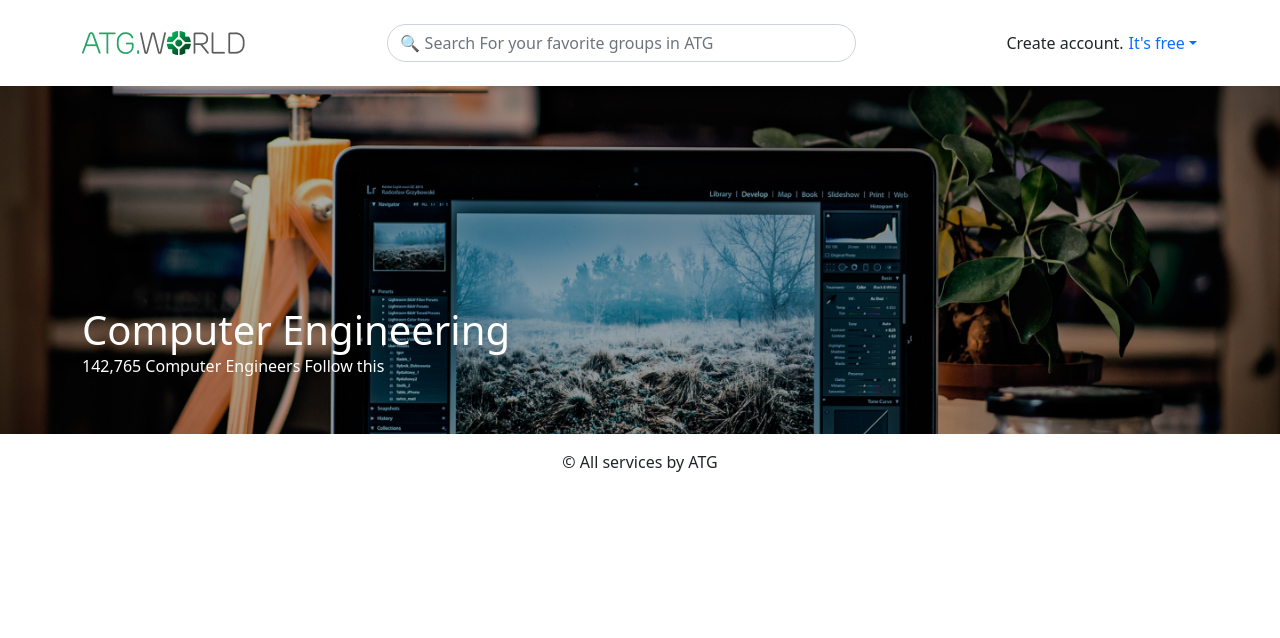
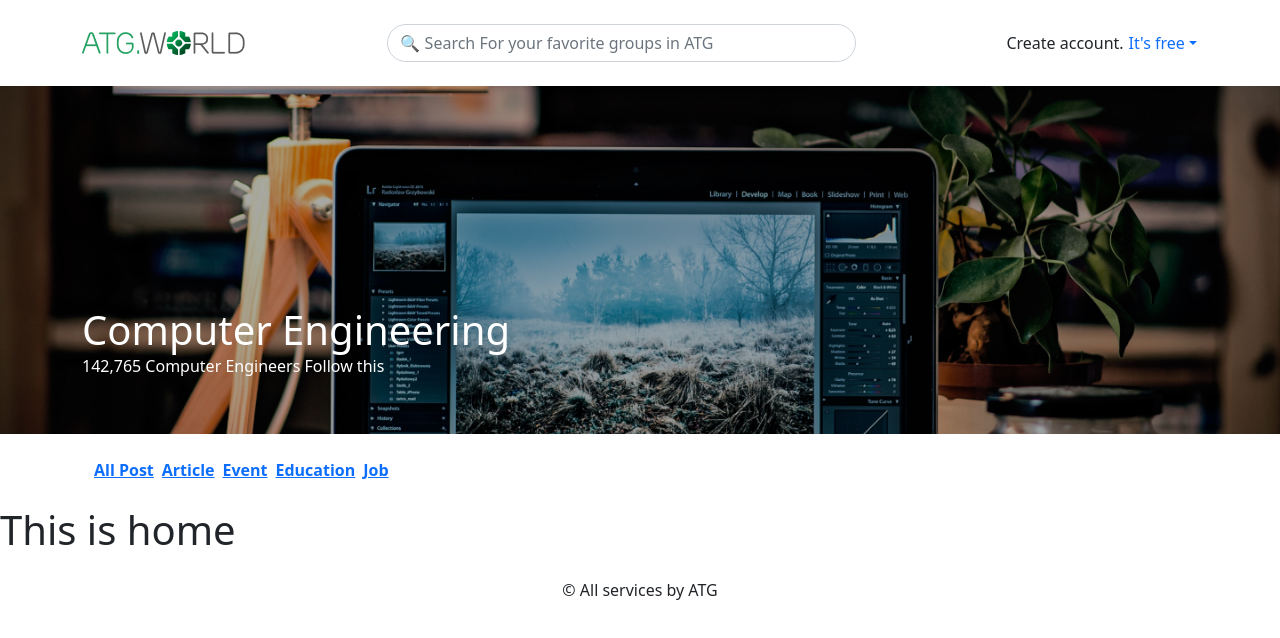
Before and after one commit to mahabub-rah/AGT, a React (Create React App) app: page / in a window 1280 px wide. Shown: the top 638 px of the page. Built offline with nearby package versions, Linux system fonts and the light colour scheme.

Commit message:
update category

```diff
--- a/src/Layout/Main.jsx
+++ b/src/Layout/Main.jsx
@@ -1,6 +1,7 @@
 import React from 'react';
 import { Outlet } from 'react-router-dom';
-import Banner from '../Pages/Banner';
+import Banner from '../Shared/Banner';
+import Category from '../Shared/Category';
 import Footer from '../Shared/Footer';
 import Header from '../Shared/Header';
 
@@ -9,6 +10,7 @@ const Main = () => {
         <>
             <Header></Header>
             <Banner></Banner>
+            <Category></Category>
             <Outlet></Outlet>
             <Footer></Footer>
         </>
--- a/src/Pages/Home.jsx
+++ b/src/Pages/Home.jsx
@@ -1,10 +1,9 @@
 import React from 'react';
+
 
 const Home = () => {
     return (
-        <div>
-
-        </div>
+      <h1>This is home</h1>
     );
 };
 
--- a/src/Pages/Banner.jsx
+++ b/src/Shared/Banner.jsx
@@ -1,6 +1,5 @@
 import React from "react";
-import { Button, Image } from "react-bootstrap";
-import banner from "../assests/slider.png";
+import { Button, } from "react-bootstrap";
 import "./Banner.css";
 
 const Banner = () => {
--- /dev/null
+++ b/src/Shared/Category.jsx
@@ -0,0 +1,57 @@
+import React from 'react';
+import { Button, Container, Nav, Navbar } from "react-bootstrap";
+import { NavLink } from "react-router-dom";
+
+
+const Category = () => {
+    return (
+      <Container>
+        <Navbar className='d-none d-md-block py-4' expand="md">
+          <Container>
+            <Navbar.Toggle aria-controls="basic-navbar-nav" />
+            <Navbar.Collapse id="basic-navbar-nav">
+              <Nav className="me-0">
+                <NavLink
+                  className="me-2 fs-6 fw-semibold"
+                  variant="transparent"
+                  to="/allpost"
+                >
+                  All Post
+                </NavLink>
+                <NavLink
+                  className="me-2 fs-6 fw-semibold"
+                  variant="transparent"
+                  to="/article"
+                >
+                  Article
+                </NavLink>
+                <NavLink
+                  className="me-2 fs-6 fw-semibold"
+                  variant="transparent"
+                  to="/event"
+                >
+                  Event
+                </NavLink>
+                <NavLink
+                  className="me-2 fs-6 fw-semibold"
+                  variant="transparent"
+                  to="/education"
+                >
+                  Education
+                </NavLink>
+                <NavLink
+                  className="me-2 fs-6 fw-semibold"
+                  variant="transparent"
+                  to="/job"
+                >
+                  Job
+                </NavLink>
+              </Nav>
+            </Navbar.Collapse>
+          </Container>
+        </Navbar>
+      </Container>
+    );
+};
+
+export default Category;
```
Also changed, not shown: src/App.js (+8 -2 lines), src/Shared/Header.jsx (+2 -8 lines), src/Shared/Banner.css (renamed from src/Pages/Banner.css).
